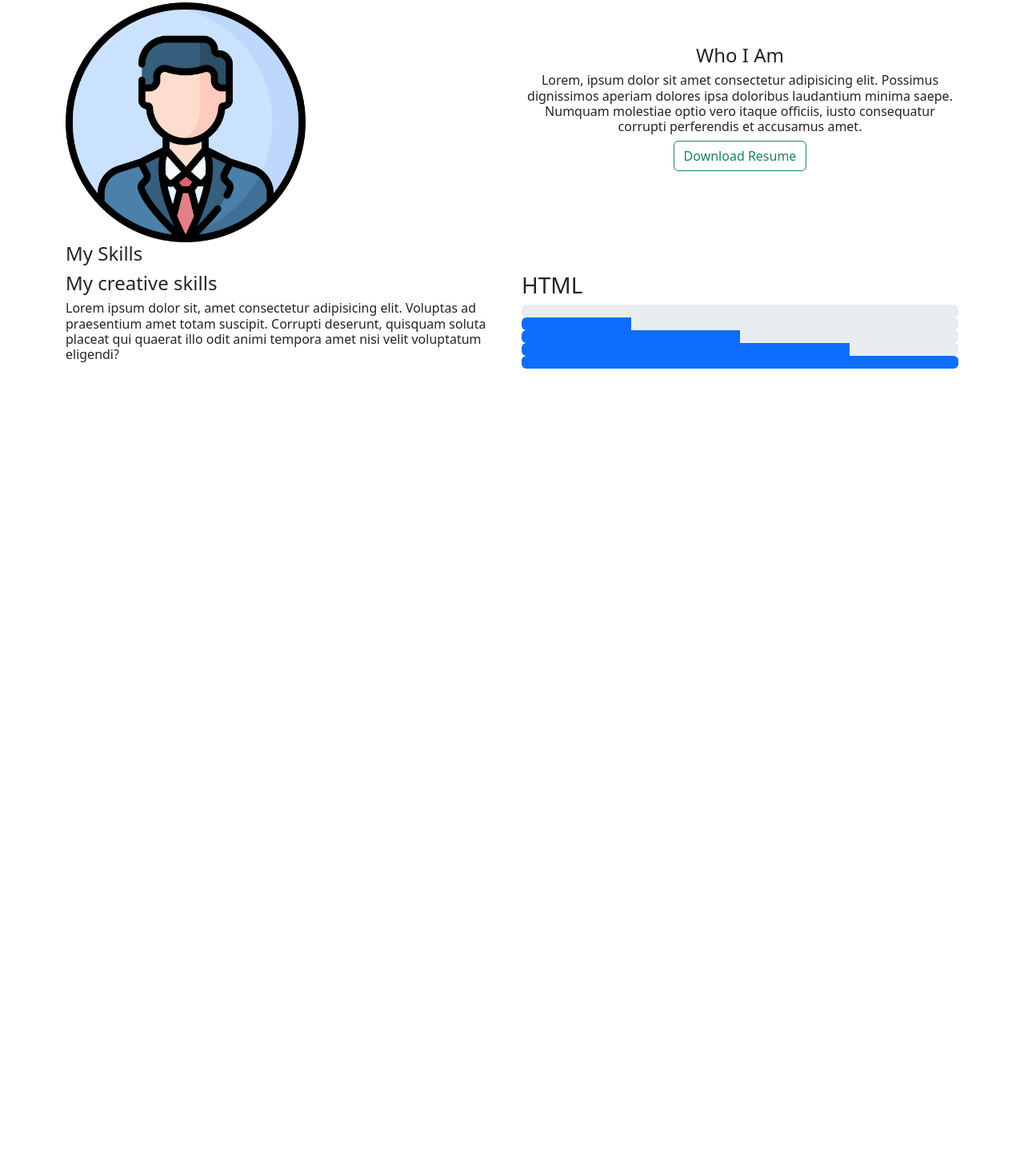
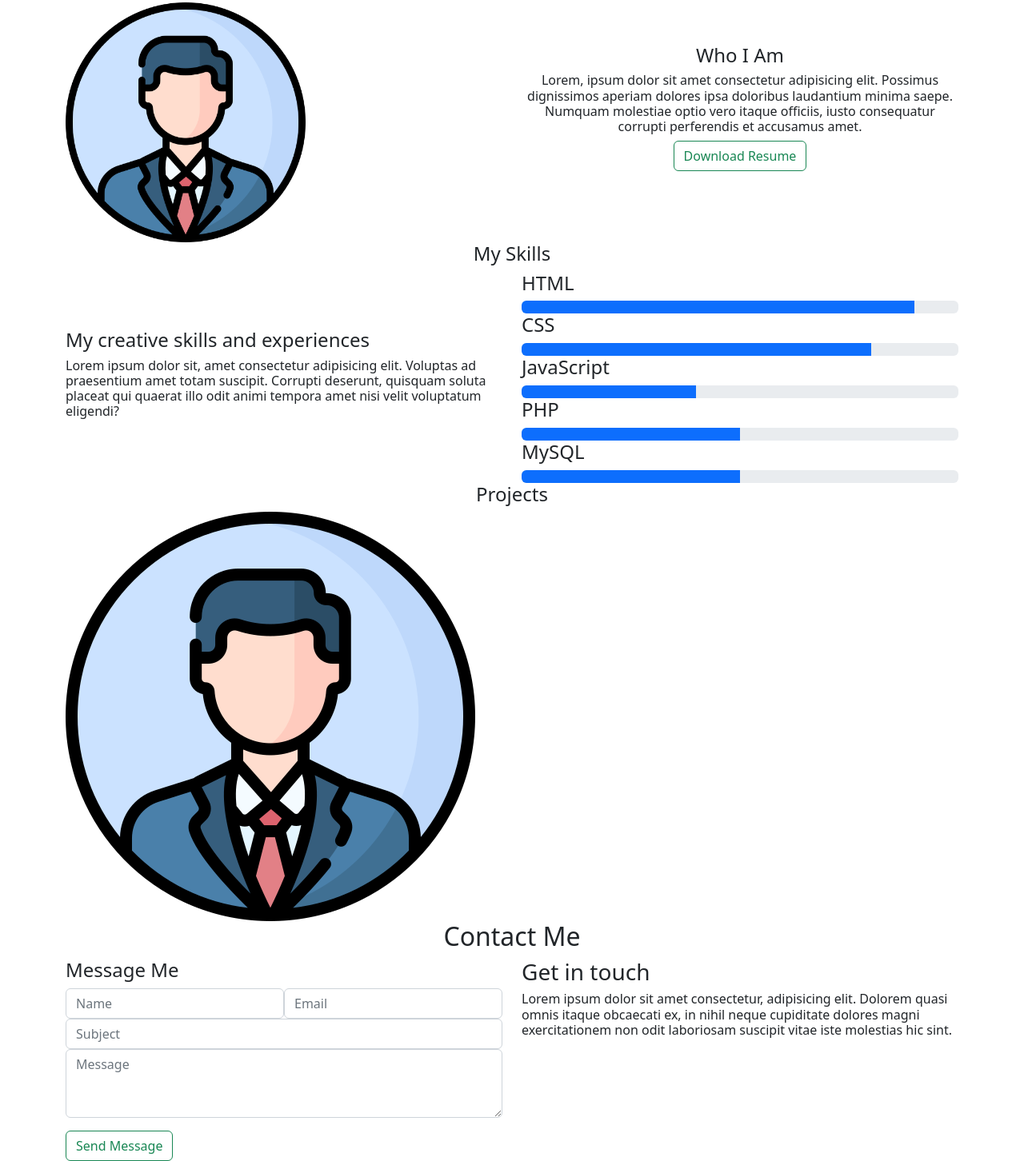
Before and after one commit to Ruben-0/Practica2Parcial, a plain HTML site: page index.html in a window 1280 px wide. Shown: the part 290-1742 px from the top of the page at 80% size. Before the commit the page ends 800 px from the top, so only its background shows below. Drawn offline with nearby package versions, Linux system fonts and the light colour scheme.

Commit message:
Practica

```diff
--- a/index.html
+++ b/index.html
@@ -8,7 +8,6 @@
   <link href="https://cdn.jsdelivr.net/npm/bootstrap@5.2.3/dist/css/bootstrap.min.css" rel="stylesheet"
     integrity="sha384-rbsA2VBKQhggwzxH7pPCaAqO46MgnOM80zW1RWuH61DGLwZJEdK2Kadq2F9CUG65" crossorigin="anonymous">
 </head>
-
 <body>
   <div class="container">
     <div class="row">
@@ -17,7 +16,6 @@
           <a class="navbar-brand" href="#">Portafolio</a>
           <div class="collapse navbar-collapse" id="navbarSupportedContent">
             <ul class="navbar-nav ms-auto mb-2 mb-lg-0">
-              <a class="d-flex justify-content-end nav-link active" aria-current="page" href="#">Home</a>
               <li class="nav-item">
                 <a class="nav-link active" aria-current="page" href="#">Home</a>
               </li>
@@ -76,41 +74,91 @@
         </div>
       </div>
     </div>
-    <h4>My Skills</h4>
+    <div class="d-flex justify-content-center align-items-center">
+      <h4>My Skills</h4>
+    </div>
     <div class="row">
-      <div class="col d-flex align-items-center justify-content-center">
+      <div class="col d-flex align-items-center">
         <div>
           <h4>
-            My creative skills
+            My creative skills and experiences
           </h4>
+
           <h6>
             Lorem ipsum dolor sit, amet consectetur adipisicing elit. Voluptas ad praesentium amet totam suscipit.
             Corrupti deserunt, quisquam soluta placeat qui quaerat illo odit animi tempora amet nisi velit voluptatum
             eligendi?
           </h6>
+
         </div>
 
       </div>
-      <div class="col">
-        <h3>HTML</h3>
+      <div class="col ">
+        <h4>HTML</h4>
         <div class="progress">
-          <div class="progress-bar" role="progressbar" aria-label="Basic example" aria-valuenow="0" aria-valuemin="0" aria-valuemax="100"></div>
+          <div class="progress-bar" role="progressbar" aria-label="Basic example" style="width: 90%;" aria-valuenow="90"
+            aria-valuemin="0" aria-valuemax="100"></div>
         </div>
+        <h4>CSS</h4>
         <div class="progress">
-          <div class="progress-bar" role="progressbar" aria-label="Basic example" style="width: 25%" aria-valuenow="25" aria-valuemin="0" aria-valuemax="100"></div>
+          <div class="progress-bar" role="progressbar" aria-label="Basic example" style="width: 80%" aria-valuenow="80"
+            aria-valuemin="0" aria-valuemax="100"></div>
         </div>
+        <h4>JavaScript</h4>
         <div class="progress">
-          <div class="progress-bar" role="progressbar" aria-label="Basic example" style="width: 50%" aria-valuenow="50" aria-valuemin="0" aria-valuemax="100"></div>
+          <div class="progress-bar" role="progressbar" aria-label="Basic example" style="width: 40%" aria-valuenow="40"
+            aria-valuemin="0" aria-valuemax="100"></div>
         </div>
+        <h4>PHP</h4>
         <div class="progress">
-          <div class="progress-bar" role="progressbar" aria-label="Basic example" style="width: 75%" aria-valuenow="75" aria-valuemin="0" aria-valuemax="100"></div>
+          <div class="progress-bar" role="progressbar" aria-label="Basic example" style="width: 50%" aria-valuenow="50"
+            aria-valuemin="0" aria-valuemax="100"></div>
         </div>
+        <h4>MySQL</h4>
         <div class="progress">
-          <div class="progress-bar" role="progressbar" aria-label="Basic example" style="width: 100%" aria-valuenow="100" aria-valuemin="0" aria-valuemax="100"></div>
+          <div class="progress-bar" role="progressbar" aria-label="Basic example" style="width: 50%" aria-valuenow="50"
+            aria-valuemin="0" aria-valuemax="100"></div>
         </div>
+
       </div>
       <div>
 
+      </div>
+    </div>
+    <h4 class="text-center">Projects</h4>
+    <img src="img/perfil.png" alt="">
+    <div class="row">
+      <div class="col d-flex align-items-center">
+
+      </div>
+    </div>
+    <h2 class="text-center">Contact Me</h2>
+    <div class="row">
+      <div class="col">
+        <h4>Message Me</h4>
+        <div class="d-flex ">
+          <input type="name" class="form-control" placeholder="Name">
+          <input type="email" class="form-control" id="exampleFormControlInput1" placeholder="Email">
+        </div>
+        <div>
+          <input type="text" class="form-control" id="exampleFormControlInput1" placeholder="Subject">
+        </div>
+        <div class="mb-3">
+          <textarea type="text" class="form-control" id="exampleFormControlTextarea1" rows="3"
+            placeholder="Message"></textarea>
+        </div>
+        <div>
+          <button class="btn btn-outline-success ju" type="submit">Send Message</button>
+        </div>
+      </div>
+      <div class="col d-flex">
+        <div>
+          <h3>Get in touch</h3>
+          <h6>Lorem ipsum dolor sit amet consectetur, adipisicing elit. Dolorem quasi omnis itaque obcaecati ex, in
+            nihil
+            neque cupiditate dolores magni exercitationem non odit laboriosam suscipit vitae iste molestias hic sint.
+          </h6>
+        </div>
       </div>
     </div>
   </div>
--- a/style.css
+++ b/style.css
@@ -0,0 +1,3 @@
+.j{
+    background-color: aqua;
+}
```
